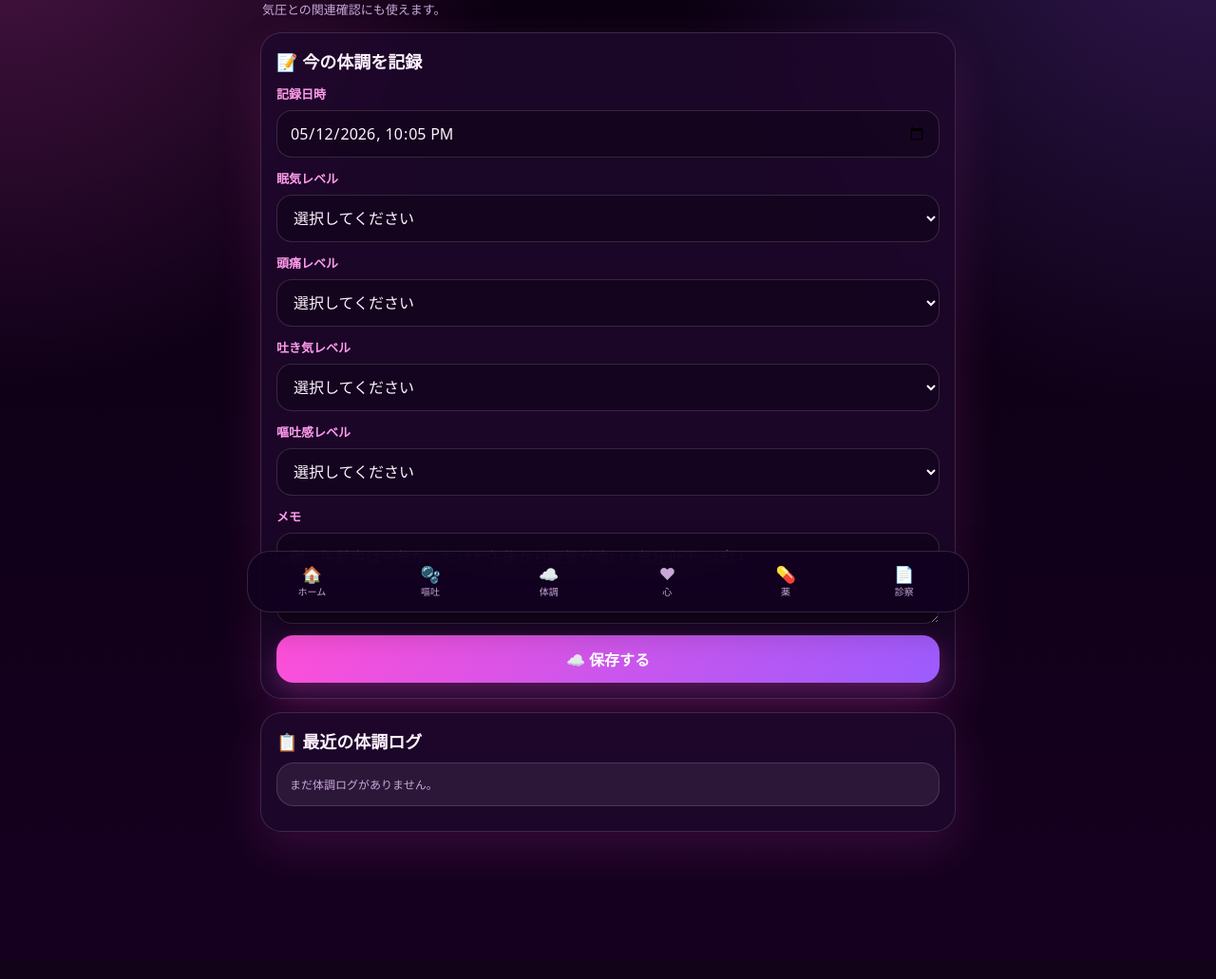
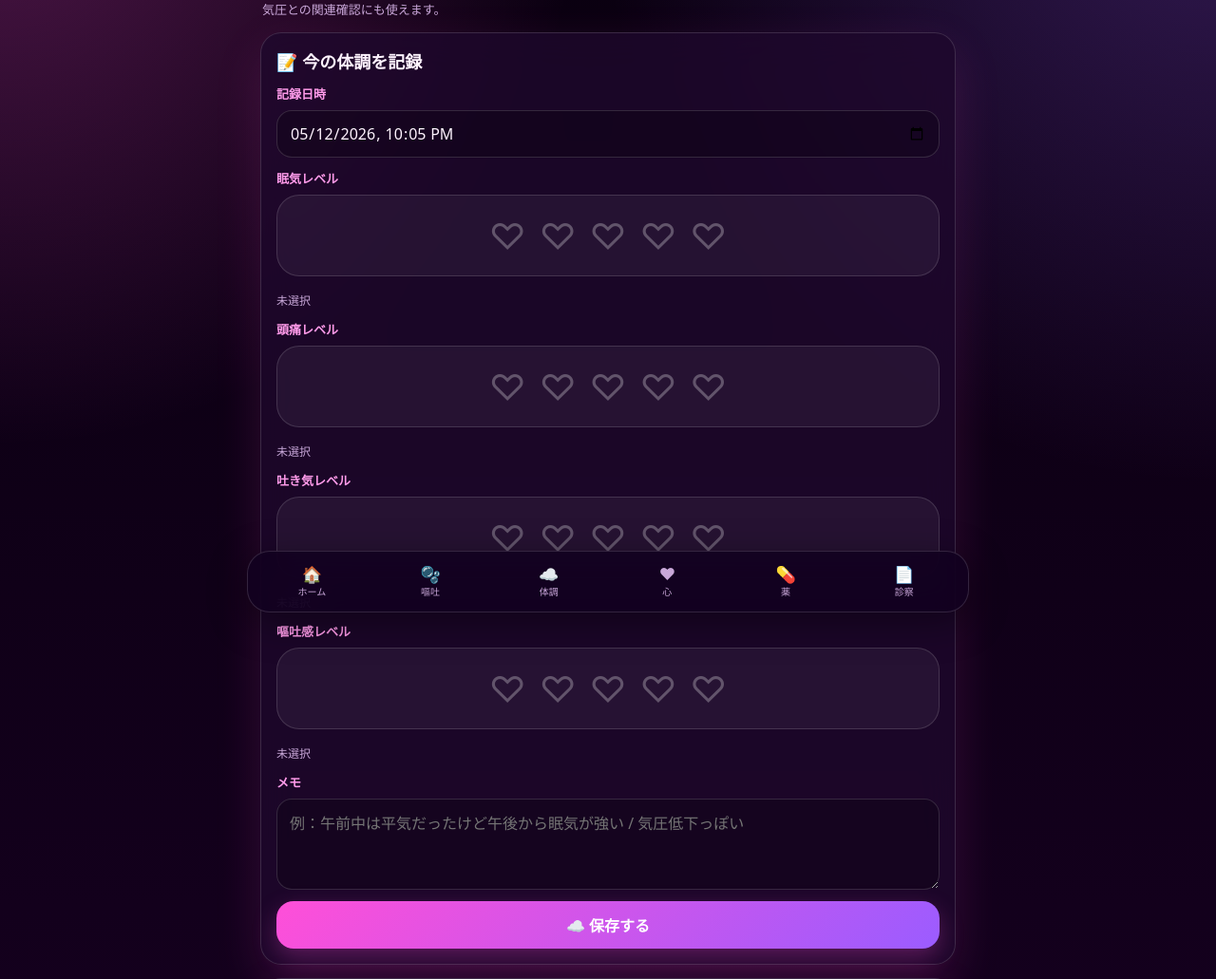
Before and after one commit to k2chanxmx-cloud/Lunacare, a Flask app: template templates/condition.html in a window 1280 px wide. Shown: the part 145-1176 px from the top of the page at 95% size. Before the commit the page ends 1057 px from the top, so only its background shows below. Run offline with Flask 3, Linux system fonts and the light colour scheme; the template is opened without the code that fills it, so the values that code supplies are empty; some libraries are stand-ins or nearby versions.

Commit message:
Add files via upload

```diff
--- a/templates/condition.html
+++ b/templates/condition.html
@@ -27,31 +27,21 @@
     </div>
 
     <div class="stat">
-      <div class="stat-label">3時間変化</div>
-      <div class="stat-value
-        {% if latest_weather.pressure_change_3h is not none and latest_weather.pressure_change_3h <= -3 %}
-          danger-text
-        {% elif latest_weather.pressure_change_3h is not none and latest_weather.pressure_change_3h <= -1.5 %}
-          warning-text
-        {% endif %}
-      ">
-        {% if latest_weather.pressure_change_3h is not none %}
-          {{ latest_weather.pressure_change_3h }}
+      <div class="stat-label">気圧レベル</div>
+      <div class="stat-value">
+        {% if latest_weather.weather_code is not none %}
+          {{ pressure_level_map.get(latest_weather.weather_code|string, "通常") }}
         {% else %}
-          --
+          -
         {% endif %}
       </div>
     </div>
   </div>
 
   <div class="card-soft" style="margin-top:12px;">
-    <div class="small muted">
-      温度：{{ latest_weather.temperature }}℃
-    </div>
-
-    {% if latest_weather.pressure_change_6h is not none %}
-      <div class="small muted" style="margin-top:4px;">
-        6時間変化：{{ latest_weather.pressure_change_6h }} hPa
+    {% if latest_weather.temperature %}
+      <div class="small muted">
+        温度：{{ latest_weather.temperature }}℃
       </div>
     {% endif %}
 
@@ -78,52 +68,65 @@
       >
     </div>
 
+    <input type="hidden" name="sleepiness_level" id="sleepiness_level" value="">
+    <input type="hidden" name="headache_level" id="headache_level" value="">
+    <input type="hidden" name="nausea_level" id="nausea_level" value="">
+    <input type="hidden" name="vomit_feeling_level" id="vomit_feeling_level" value="">
+
     <div class="form-row">
       <label>眠気レベル</label>
-      <select name="sleepiness_level">
-        <option value="">選択してください</option>
-        <option value="1">1 - 少ない</option>
-        <option value="2">2</option>
-        <option value="3">3 - 普通</option>
-        <option value="4">4 - 強い</option>
-        <option value="5">5 - 限界</option>
-      </select>
+      <div class="level-wrap" data-target="sleepiness_level">
+        <span class="level-heart" data-score="1">♡</span>
+        <span class="level-heart" data-score="2">♡</span>
+        <span class="level-heart" data-score="3">♡</span>
+        <span class="level-heart" data-score="4">♡</span>
+        <span class="level-heart" data-score="5">♡</span>
+      </div>
+      <div class="level-label small muted" data-label="sleepiness_level">
+        未選択
+      </div>
     </div>
 
     <div class="form-row">
       <label>頭痛レベル</label>
-      <select name="headache_level">
-        <option value="">選択してください</option>
-        <option value="1">1 - 少ない</option>
-        <option value="2">2</option>
-        <option value="3">3 - 普通</option>
-        <option value="4">4 - 強い</option>
-        <option value="5">5 - 限界</option>
-      </select>
+      <div class="level-wrap" data-target="headache_level">
+        <span class="level-heart" data-score="1">♡</span>
+        <span class="level-heart" data-score="2">♡</span>
+        <span class="level-heart" data-score="3">♡</span>
+        <span class="level-heart" data-score="4">♡</span>
+        <span class="level-heart" data-score="5">♡</span>
+      </div>
+      <div class="level-label small muted" data-label="headache_level">
+        未選択
+      </div>
     </div>
 
     <div class="form-row">
       <label>吐き気レベル</label>
-      <select name="nausea_level">
-        <option value="">選択してください</option>
-        <option value="1">1 - 少ない</option>
-        <option value="2">2</option>
-        <option value="3">3 - 普通</option>
-        <option value="4">4 - 強い</option>
-        <option value="5">5 - 限界</option>
-      </select>
+      <div class="level-wrap" data-target="nausea_level">
+        <span class="level-heart" data-score="1">♡</span>
+        <span class="level-heart" data-score="2">♡</span>
+        <span class="level-heart" data-score="3">♡</span>
+        <span class="level-heart" data-score="4">♡</span>
+        <span class="level-heart" data-score="5">♡</span>
+      </div>
+      <div class="level-label small muted" data-label="nausea_level">
+        未選択
+      </div>
     </div>
 
     <div class="form-row">
       <label>嘔吐感レベル</label>
-      <select name="vomit_feeling_level">
-        <option value="">選択してください</option>
-        <option value="1">1 - 少ない</option>
-        <option value="2">2</option>
-        <option value="3">3 - 普通</option>
-        <option value="4">4 - 強い</option>
-        <option value="5">5 - 限界</option>
-      </select>
+      <div class="level-wrap" data-target="vomit_feeling_level">
+        <span class="level-heart" data-score="1">♡</span>
+        <span class="level-heart" data-score="2">♡</span>
+        <span class="level-heart" data-score="3">♡</span>
+        <span class="level-heart" data-score="4">♡</span>
+        <span class="level-heart" data-score="5">♡</span>
+      </div>
+      <div class="level-label small muted" data-label="vomit_feeling_level">
+        未選択
+      </div>
     </div>
 
     <div class="form-row">
@@ -182,12 +185,10 @@
             <div style="margin-top:10px;">
               <span class="pill">☁️ {{ log.pressure_msl }} hPa</span>
 
-              {% if log.pressure_change_3h is not none %}
-                <span class="pill">3h {{ log.pressure_change_3h }}</span>
-              {% endif %}
-
-              {% if log.pressure_change_6h is not none %}
-                <span class="pill">6h {{ log.pressure_change_6h }}</span>
+              {% if log.weather_code is not none %}
+                <span class="pill">
+                  {{ pressure_level_map.get(log.weather_code|string, "通常") }}
+                </span>
               {% endif %}
             </div>
           {% endif %}
@@ -221,3 +222,100 @@
 </div>
 
 {% endblock %}
+
+{% block head %}
+<style>
+  .level-wrap {
+    display: flex;
+    justify-content: center;
+    align-items: center;
+    gap: 14px;
+    padding: 16px;
+    border-radius: 24px;
+    background: rgba(255,255,255,0.05);
+    border: 1px solid var(--line);
+  }
+
+  .level-heart {
+    font-size: 38px;
+    cursor: pointer;
+    user-select: none;
+    color: rgba(255,255,255,0.28);
+    transition:
+      transform 0.12s ease,
+      color 0.12s ease,
+      text-shadow 0.12s ease;
+  }
+
+  .level-heart.active {
+    color: var(--pink2);
+    text-shadow:
+      0 0 10px rgba(255,79,216,0.4),
+      0 0 24px rgba(255,79,216,0.25);
+  }
+
+  .level-heart:hover {
+    transform: scale(1.12);
+  }
+
+  .level-heart:active {
+    transform: scale(0.88);
+  }
+
+  .level-label {
+    margin-top: 8px;
+  }
+
+  @media (max-width: 430px) {
+    .level-heart {
+      font-size: 32px;
+    }
+
+    .level-wrap {
+      gap: 9px;
+      padding: 14px;
+    }
+  }
+</style>
+{% endblock %}
+
+{% block scripts %}
+<script>
+  function updateLevel(targetName, score) {
+    const input = document.getElementById(targetName);
+    const label = document.querySelector(`[data-label="${targetName}"]`);
+    const wrap = document.querySelector(`.level-wrap[data-target="${targetName}"]`);
+    const hearts = wrap.querySelectorAll(".level-heart");
+
+    input.value = score;
+
+    let display = "";
+
+    hearts.forEach((heart) => {
+      const heartScore = Number(heart.dataset.score);
+
+      if (heartScore <= score) {
+        heart.textContent = "♥";
+        heart.classList.add("active");
+        display += "♥";
+      } else {
+        heart.textContent = "♡";
+        heart.classList.remove("active");
+        display += "♡";
+      }
+    });
+
+    label.textContent = display + " / " + score;
+  }
+
+  document.querySelectorAll(".level-wrap").forEach((wrap) => {
+    const targetName = wrap.dataset.target;
+
+    wrap.querySelectorAll(".level-heart").forEach((heart) => {
+      heart.addEventListener("click", function () {
+        updateLevel(targetName, Number(this.dataset.score));
+      });
+    });
+  });
+</script>
+{% endblock %}
```
